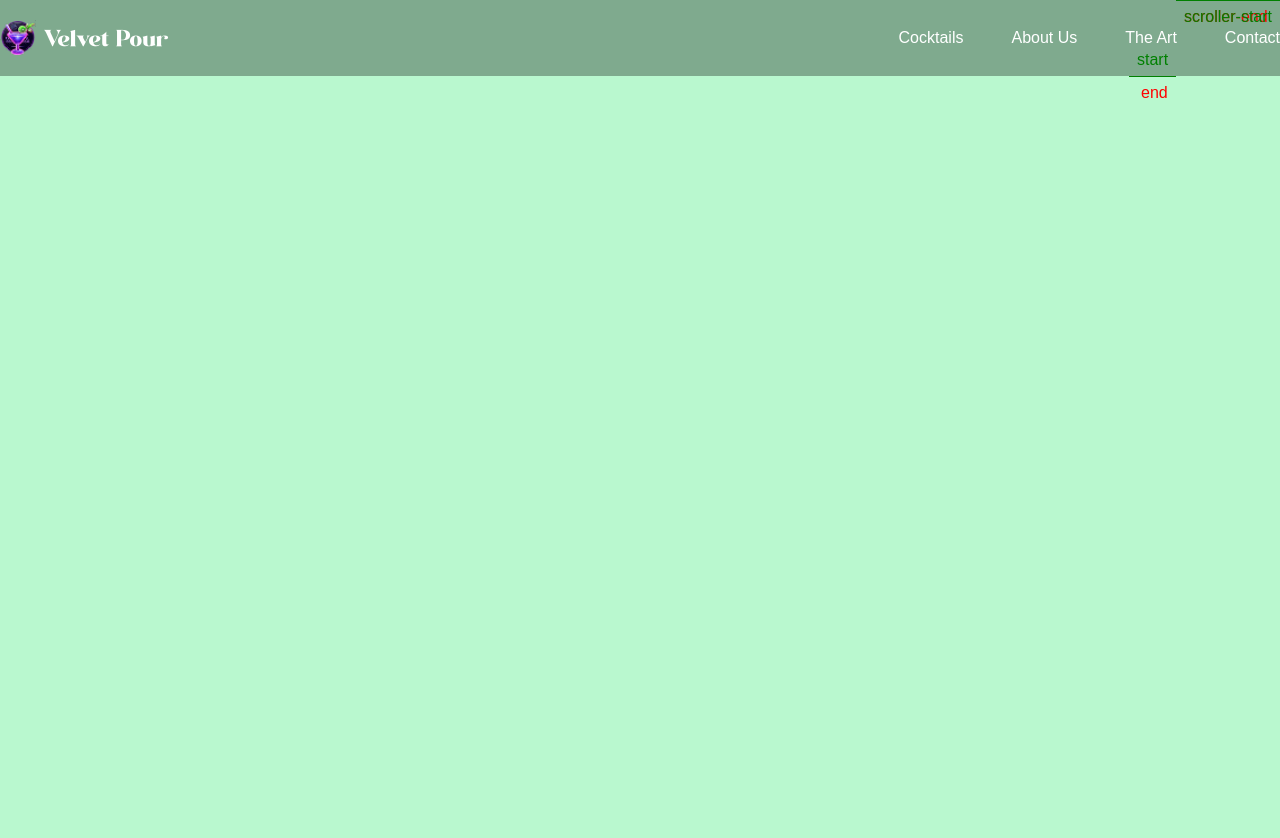
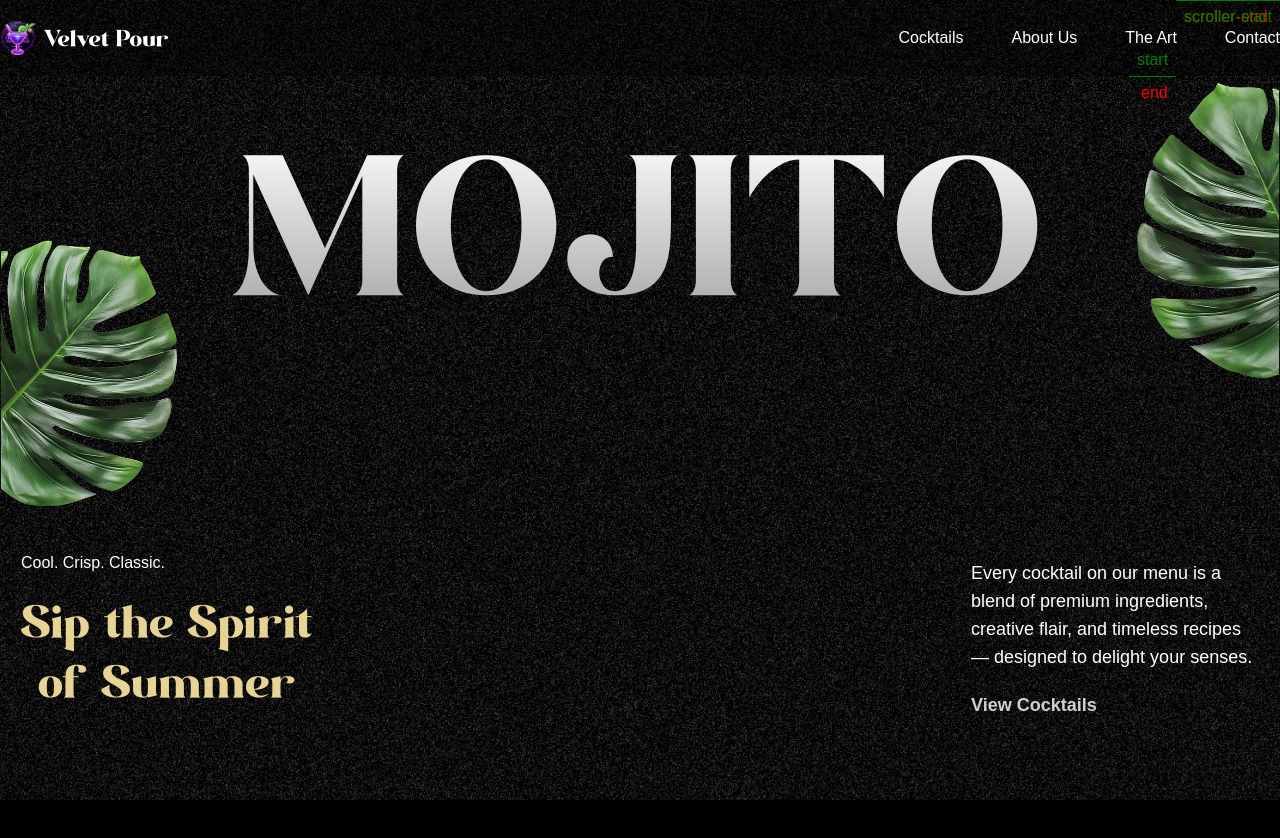
Before and after one commit to jobkung3d/gsap_cocktails, a React (Vite) app: page / in a window 1280 px wide. Shown: the top 838 px of the page. Built offline with nearby package versions, Linux system fonts and the light colour scheme; a web font is replaced by a local one.

Commit message:
implement the firt part of the hero section

```diff
--- a/src/App.jsx
+++ b/src/App.jsx
@@ -1,6 +1,7 @@
 import gsap from "gsap"
 import { ScrollTrigger, SplitText } from "gsap/all"
 import Navbar from "./components/Navbar"
+import Hero from "./components/Hero"
 
 gsap.registerPlugin(ScrollTrigger, SplitText)
 
@@ -8,7 +9,8 @@ const App = () => {
     return (
         <main>
             <Navbar />
-            <div className="h-[200vh] bg-green-200"></div>
+            <Hero />
+            <div className="h-dvh bg-black"></div>
         </main>
     )
 }
--- /dev/null
+++ b/src/components/Hero.jsx
@@ -0,0 +1,77 @@
+import gsap from 'gsap'
+import { useGSAP } from '@gsap/react'
+import { SplitText } from 'gsap/all'
+
+function Hero() {
+    useGSAP(() => {
+        const heroSplit = new SplitText('.title', { type: 'chars, words' })
+        const paragraphSplit = new SplitText('.subtitle', { type: 'lines' })
+
+        heroSplit.chars.forEach((char, i) => char.classList.add('text-gradient'))
+        gsap.from(heroSplit.chars, {
+            yPercent: 100,
+            duration: 1,
+            ease: 'expo.out',
+            stagger: 0.05,
+        })
+
+        gsap.from(paragraphSplit.lines, {
+            opacity: 0,
+            yPercent: 100,
+            duration: 1.8,
+            ease: 'expo.out',
+            stagger: 0.06,
+            delay: 1
+        })
+
+        gsap.timeline({
+            scrollTrigger: {
+                trigger: '#hero',
+                start: 'top top',
+                end: 'bottom top',
+                scrub: true,
+            }
+        })
+            .to('.left-leaf', { y: 200 }, 0)
+            .to('.right-leaf', { y: -200 }, 0)
+    }, [])
+
+    return (
+        <>
+            <section id="hero" className="noisy">
+                <h1 className="title">MOJITO</h1>
+
+                <img
+                    src="/images/hero-left-leaf.png"
+                    alt="left-leaf"
+                    className="left-leaf"
+                />
+
+                <img
+                    src="/images/hero-right-leaf.png"
+                    alt="right-leaf"
+                    className="right-leaf"
+                />
+
+                <div className="body">
+                    <div className="content">
+                        <div className="space-y-6 hidden md:block">
+                            <p>Cool. Crisp. Classic.</p>
+                            <p className="subtitle">
+                                Sip the Spirit <br /> of Summer
+                            </p>
+                        </div>
+                        <div className="view-cocktails">
+                            <p className="subtitle">
+                                Every cocktail on our menu is a blend of premium ingredients, creative flair, and timeless recipes — designed to delight your senses.
+                            </p>
+                            <a href="#cocktails">View Cocktails</a>
+                        </div>
+                    </div>
+                </div>
+            </section>
+        </>
+    )
+}
+
+export default Hero
```
Also changed, not shown: src/components/Navbar.jsx (indentation only).
